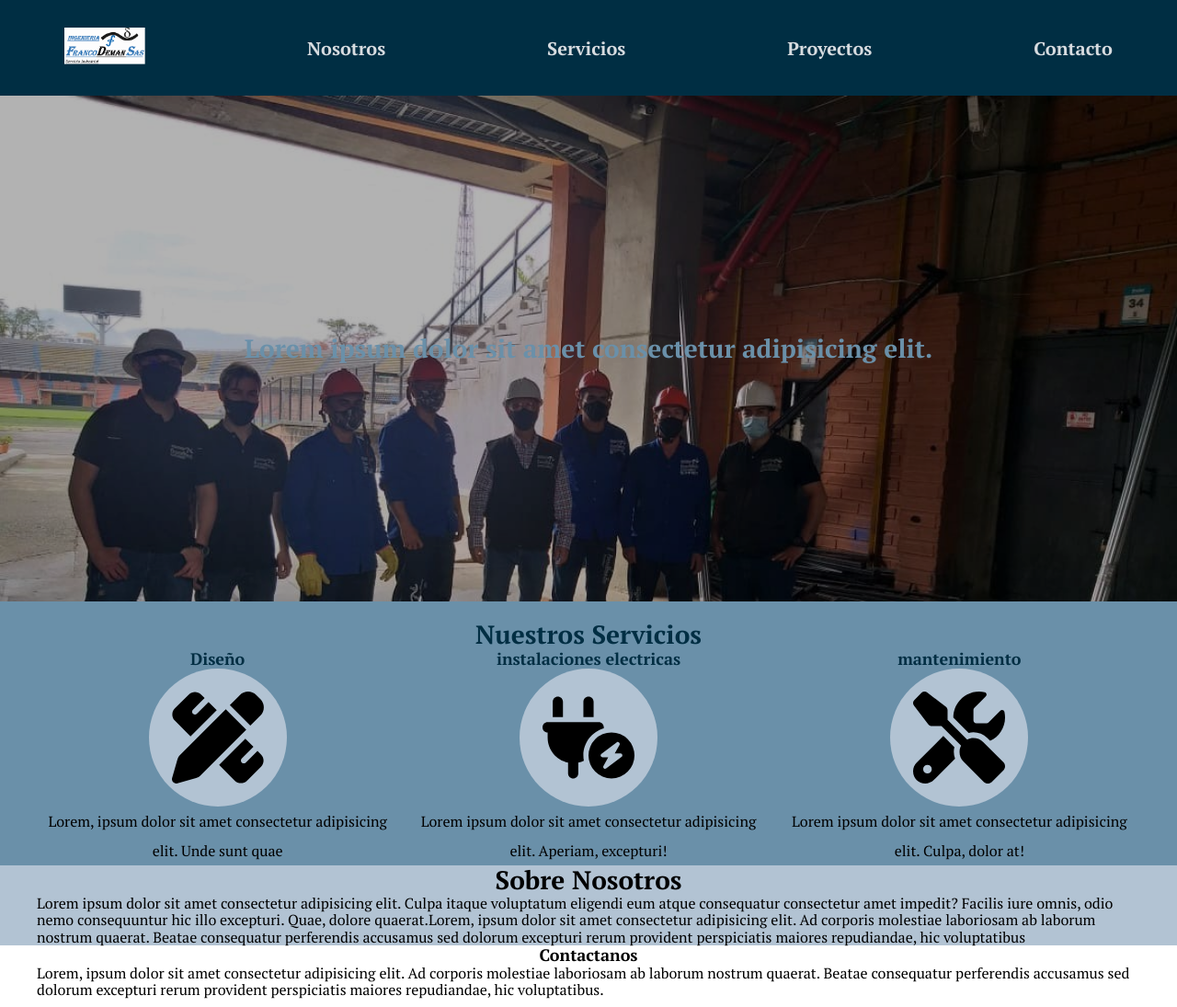
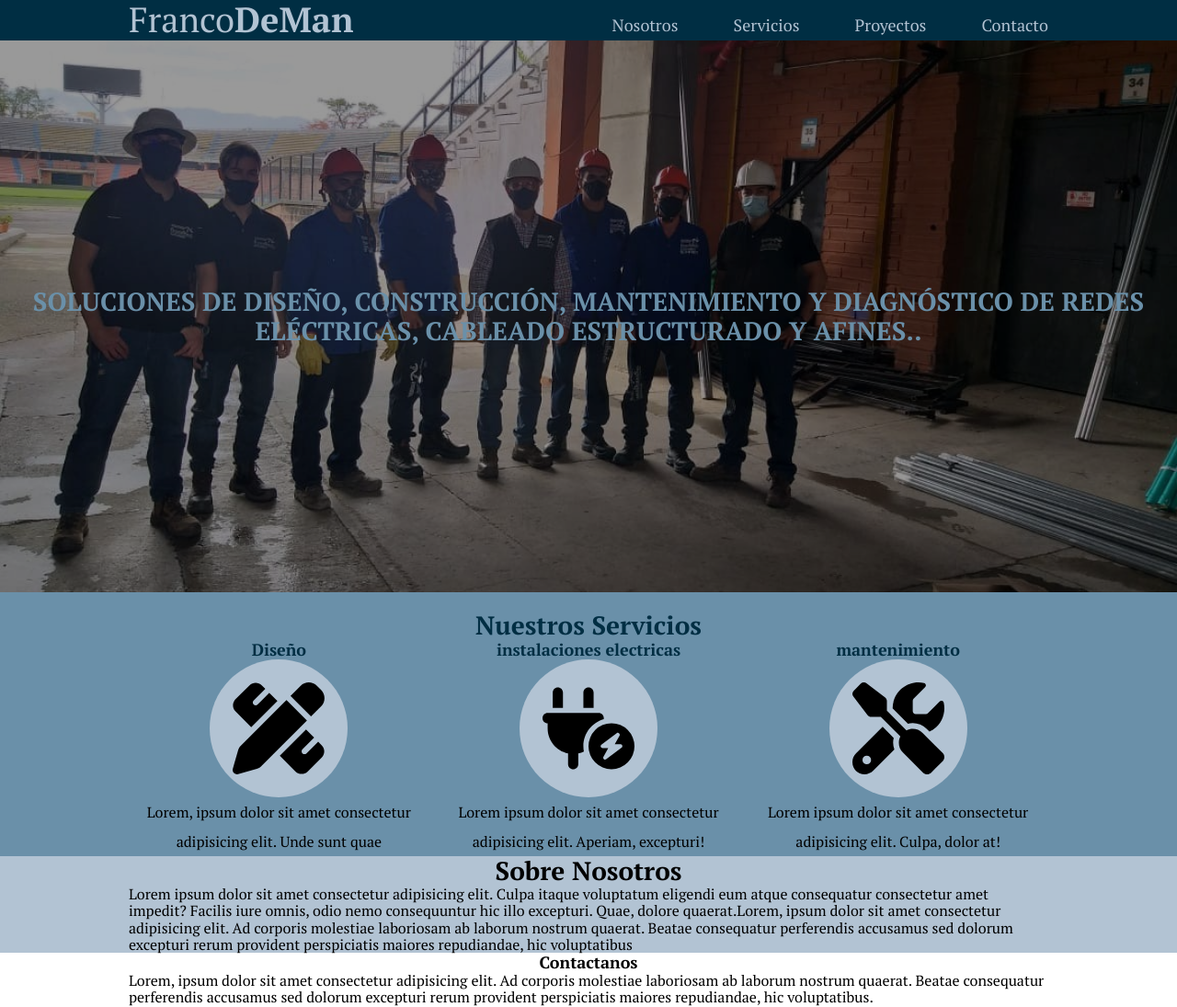
Before and after one commit to escano1/Javascript, a plain HTML site: page index.html in a window 1280 px wide. Shown: the whole page at 92% size. Drawn offline with Linux system fonts and the light colour scheme.

Commit message:
añadir BEM pt2

```diff
--- a/css/style.css
+++ b/css/style.css
@@ -20,15 +20,27 @@ html{
   }
 
 /** scroll snap **/
-.servicios-main, .header__navegacion{
+/**.servicios-main, .header__navegacion{
     scroll-snap-align: center;
     scroll-snap-stop: always;
+}
+**/
+/** Globales **/
+
+.contenedor{
+    max-width: 100rem;
+    width: 90%;
+    margin: 0 auto;
 }
 
 body{
     font-size: 16px; /* 1rem = 10px*/
     font-family: 'PT Serif', serif;
     background-image: linear-gradient();
+}
+
+a {
+    text-decoration: none;
 }
 
 img {
@@ -47,45 +59,70 @@ h3{
     font-size: 1.8rem;
 }
 
-h1,h2,h3{
+h1,h2,h3,h4 {
     text-align: center;
 }
 
 
-.titulo-servicios {
-    color : var(--azul);
-    padding: 2rem 0rem 0rem 0rem;
+/** Utilidades**/
+
+.no-margin {
+    margin: 0;
 }
 
-.contenedor{
-    max-width: 120rem;
-    margin: 0 auto;
+.no-padding {
+    padding: 0;
+}
 
+.centrar_texto {
+    text-align: center;
 }
 
 .header{
     background-color: var(--azul);
 }
 
-
-.header__navegacion{
-
-    display: flex;
-    flex-direction: column;
-
-}
-
 @media (min-width: 768px){
-    .header__navegacion{
-        flex-direction: row;
+    .barra{
+        display: flex;
         justify-content: space-between;
         align-items: center;
     }
 }
 
-.header__logo{
-    height: 4rem;
+.logo {
+    color: var(--gris-suave);
 }
+
+.logo__nombre {
+    font-weight: 400;
+}
+
+.logo__bold {
+    font-weight: 700;
+}
+
+.navegacion__enlace {
+    display: block;
+    text-align: center;
+    font-size: 1.8rem;
+    margin-top: 1rem;
+    color: var(--gris-suave);
+}
+
+@media (min-width: 768px){
+    .navegacion {
+        display: flex;
+        gap: 6rem;
+    }
+}
+
+
+
+
+
+
+/**-----------------------------**/
 
 .header__navegacion a {
     display: block;
@@ -103,17 +140,18 @@ h1,h2,h3{
     color: var(--oscuro);
 }
 
-.hero{
+.imagen{
     background-image: url(../imagenes/equipo.jpg);
     background-repeat: no-repeat;
     background-size: cover;
-    height: 550px;
+    background-position: center center;
+    height: 60rem;
     position: relative;
 }
 
-.contenido-hero{
+.imagen__texto{
     position: absolute;
-    background-color:rgba(0, 0, 0, .3) ;
+    background-color:rgba(0, 0, 0, .4) ;
     width: 100%;
     height: 100%;
     display: flex;
@@ -122,9 +160,16 @@ h1,h2,h3{
     justify-content: center;
 }
 
-.contenido-hero h2{
+.imagen__texto h2{
     color: var(--azul-claro);
 }
+
+.titulo-servicios {
+    color : var(--azul);
+    padding: 2rem 0rem 0rem 0rem;
+}
+
+
 
 /* servicios */
 
--- a/index.html
+++ b/index.html
@@ -17,20 +17,24 @@
 </head>
 <body>
 <header class="header">
-    <nav class="header__navegacion contenedor">
 
-        <a href="index.html">
-            <img class="header__logo"src="imagenes/logotipo.png" alt="Logotipo">
-        </a>
-        <a href="nosotros.html">Nosotros</a>
-        <a href="servicios.html">Servicios</a>
-        <a href="proyectos.html">Proyectos</a>
-        <a href="contacto.html">Contacto</a>
-    </nav>
+    <div class="contenedor">
+        <div class="barra">
+            <a class="logo" href="index.html">
+                <h1 class="logo__nombre no-margin centrar-texto">Franco<span class="logo__bold">DeMan</span></h1>
+            </a>
+            <nav class="navegacion">
+                <a class="navegacion__enlace"  href="nosotros.html">Nosotros</a>
+                <a class="navegacion__enlace" href="servicios.html">Servicios</a>
+                <a class="navegacion__enlace" href="proyectos.html">Proyectos</a>
+                <a class="navegacion__enlace" href="contacto.html">Contacto</a>
+            </nav>
+        </div>
+    </div>
 
-<section class="hero">
-    <div class="contenido-hero">
-        <h2>Lorem ipsum dolor sit amet consectetur adipisicing elit.</h2>
+<section class="imagen">
+    <div class="imagen__texto">
+        <h2 class="no-margin">SOLUCIONES DE DISEÑO, CONSTRUCCIÓN, MANTENIMIENTO Y DIAGNÓSTICO DE REDES ELÉCTRICAS, CABLEADO ESTRUCTURADO Y AFINES..</h2>
     </div>
 </section>
 
```
